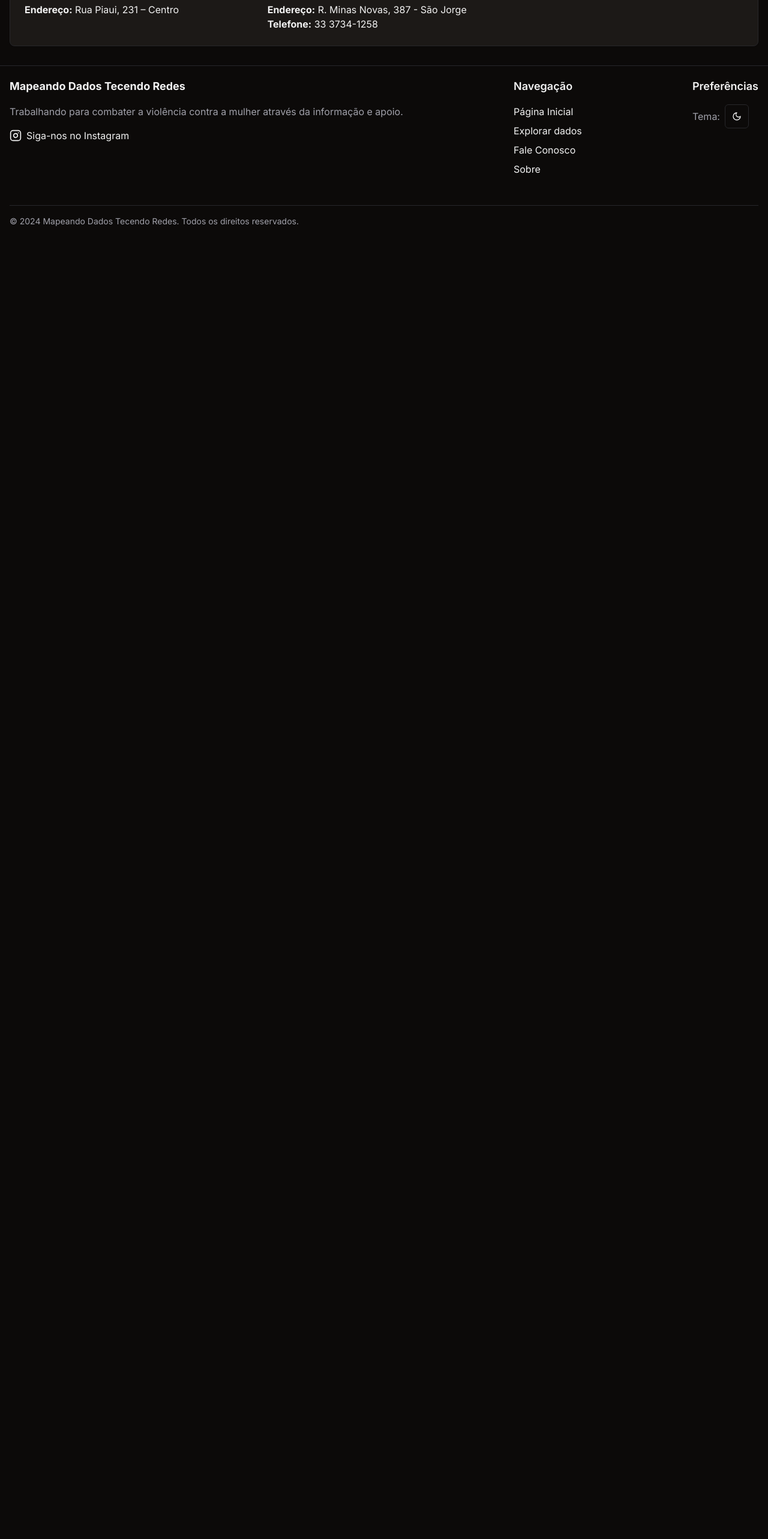
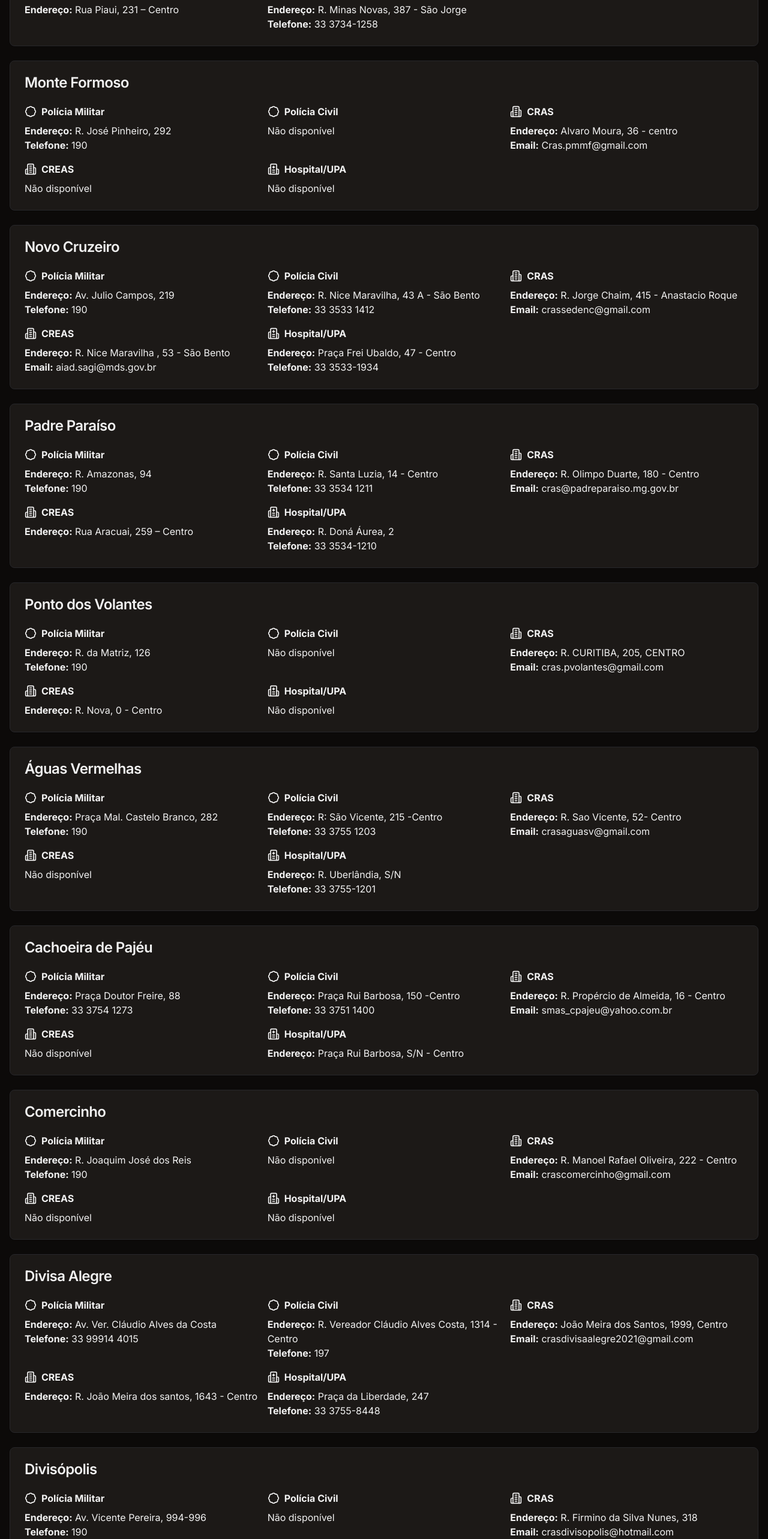
Before and after one commit to Mapeando-Dados-Tecendo-Redes/website, a React (Vite) app: page /explorar-dados in a window 1280 px wide. Shown: the part 3660-6226 px from the top of the page at 60% size. Before the commit the page ends 4071 px from the top, so only its background shows below. Built offline with nearby package versions, Linux system fonts and the light colour scheme.

Commit message:
fix: inclui dados restantes

```diff
--- a/src/constants/dados.ts
+++ b/src/constants/dados.ts
@@ -203,4 +203,217 @@ export const cityData: CityData[] = [
       telefone: "33 3734-1258",
     },
   },
+  {
+    cidade: "Monte Formoso",
+    policia_militar: {
+      endereco: "R. José Pinheiro, 292",
+      telefone: "190",
+    },
+    policia_civil: null,
+    cras: {
+      endereco: "Alvaro Moura, 36 - centro",
+      email: "Cras.pmmf@gmail.com",
+    },
+    creas: null,
+    hospitais_upa: null,
+  },
+  {
+    cidade: "Novo Cruzeiro",
+    policia_militar: {
+      endereco: "Av. Julio Campos, 219",
+      telefone: "190",
+    },
+    policia_civil: {
+      endereco: "R. Nice Maravilha, 43 A - São Bento",
+      telefone: "33 3533 1412",
+    },
+    cras: {
+      endereco: "R. Jorge Chaim, 415 - Anastacio Roque",
+      email: "crassedenc@gmail.com",
+    },
+    creas: {
+      endereco: "R. Nice Maravilha , 53 - São Bento",
+      email: "aiad.sagi@mds.gov.br",
+    },
+    hospitais_upa: {
+      endereco: "Praça Frei Ubaldo, 47 - Centro",
+      telefone: "33 3533-1934",
+    },
+  },
+  {
+    cidade: "Padre Paraíso",
+    policia_militar: {
+      endereco: "R. Amazonas, 94",
+      telefone: "190",
+    },
+    policia_civil: {
+      endereco: "R. Santa Luzia, 14 - Centro",
+      telefone: "33 3534 1211",
+    },
+    cras: {
+      endereco: "R. Olimpo Duarte, 180 - Centro",
+      email: "cras@padreparaiso.mg.gov.br",
+    },
+    creas: {
+      endereco: "Rua Aracuai, 259 – Centro",
+    },
+    hospitais_upa: {
+      endereco: "R. Doná Áurea, 2",
+      telefone: "33 3534-1210",
+    },
+  },
+  {
+    cidade: "Ponto dos Volantes",
+    policia_militar: {
+      endereco: "R. da Matriz, 126",
+      telefone: "190",
+    },
+    policia_civil: null,
+    cras: {
+      endereco: "R. CURITIBA, 205, CENTRO",
+      email: "cras.pvolantes@gmail.com",
+    },
+    creas: {
+      endereco: "R. Nova, 0 - Centro",
+    },
+    hospitais_upa: null,
+  },
+  {
+    cidade: "Águas Vermelhas",
+    policia_militar: {
+      endereco: "Praça Mal. Castelo Branco, 282",
+      telefone: "190",
+    },
+    policia_civil: {
+      endereco: "R: São Vicente, 215 -Centro",
+      telefone: "33 3755 1203",
+    },
+    cras: {
+      endereco: "R. Sao Vicente, 52- Centro",
+      email: "crasaguasv@gmail.com",
+    },
+    creas: null,
+    hospitais_upa: {
+      endereco: "R. Uberlândia, S/N",
+      telefone: "33 3755-1201",
+    },
+  },
+  {
+    cidade: "Cachoeira de Pajéu",
+    policia_militar: {
+      endereco: "Praça Doutor Freire, 88",
+      telefone: "33 3754 1273",
+    },
+    policia_civil: {
+      endereco: "Praça Rui Barbosa, 150 -Centro",
+      telefone: "33 3751 1400",
+    },
+    cras: {
+      endereco: "R. Propércio de Almeida, 16 - Centro",
+      email: "smas_cpajeu@yahoo.com.br",
+    },
+    creas: null,
+    hospitais_upa: {
+      endereco: "Praça Rui Barbosa, S/N - Centro",
+    },
+  },
+  {
+    cidade: "Comercinho",
+    policia_militar: {
+      endereco: "R. Joaquim José dos Reis",
+      telefone: "190",
+    },
+    policia_civil: null,
+    cras: {
+      endereco: "R. Manoel Rafael Oliveira, 222 - Centro",
+      email: "crascomercinho@gmail.com",
+    },
+    creas: null,
+    hospitais_upa: null,
+  },
+  {
+    cidade: "Divisa Alegre",
+    policia_militar: {
+      endereco: "Av. Ver. Cláudio Alves da Costa",
+      telefone: "33 99914 4015",
+    },
+    policia_civil: {
+      endereco: "R. Vereador Cláudio Alves Costa, 1314 - Centro",
+      telefone: "197",
+    },
+    cras: {
+      endereco: "João Meira dos Santos, 1999, Centro",
+      email: "crasdivisaalegre2021@gmail.com",
+    },
+    creas: {
+      endereco: "R. João Meira dos santos, 1643 - Centro",
+    },
+    hospitais_upa: {
+      endereco: "Praça da Liberdade, 247",
+      telefone: "33 3755-8448",
+    },
+  },
+  {
+    cidade: "Divisópolis",
+    policia_militar: {
+      endereco: "Av. Vicente Pereira, 994-996",
+      telefone: "190",
+    },
+    policia_civil: null,
+    cras: {
+      endereco: "R. Firmino da Silva Nunes, 318",
+      email: "crasdivisopolis@hotmail.com",
+    },
+    creas: {
+      endereco: "R. Hélio Ferraz, 1081 – Centro",
+    },
+    hospitais_upa: {
+      endereco: "R. Fetaemg, S/N - centro",
+      telefone: "33 98848-2258",
+    },
+  },
+  {
+    cidade: "Medina",
+    policia_militar: {
+      endereco: "R. Francisco Figueiredo",
+      telefone: "190",
+    },
+    policia_civil: {
+      endereco: "Rua Francisco Figueiredo, S/N°-Centro",
+      telefone: "33 3753 1110",
+    },
+    cras: {
+      endereco: "R. Belo Horizonte 389 - Centro",
+      email: "cras3medina@hotmail.com",
+    },
+    creas: {
+      endereco: "Av. Valdivio Antunes Guimarães, 50 - Cidade Jardim",
+    },
+    hospitais_upa: {
+      endereco: "R. Dr. Geraldo Magela, 180",
+      telefone: "33 3753-1334",
+    },
+  },
+  {
+    cidade: "Pedra Azul",
+    policia_militar: {
+      endereco: "R. Hormínio Alemida, 216",
+      telefone: "33 98761 9354",
+    },
+    policia_civil: {
+      endereco: "AV. CASSIANO MENDES, 366-Centro",
+      telefone: "33 3751 1400",
+    },
+    cras: {
+      endereco: "Av. Joaquim Antunes, 67 - Centro",
+      email: "craspedraazul@hotmail.com",
+    },
+    creas: {
+      endereco: "Av. Joaquim Antunes, 67 – Centro",
+    },
+    hospitais_upa: {
+      endereco: "Av. Dr. Álvaro Neves, 369",
+      telefone: "33 3751-1644",
+    },
+  },
 ];
```
